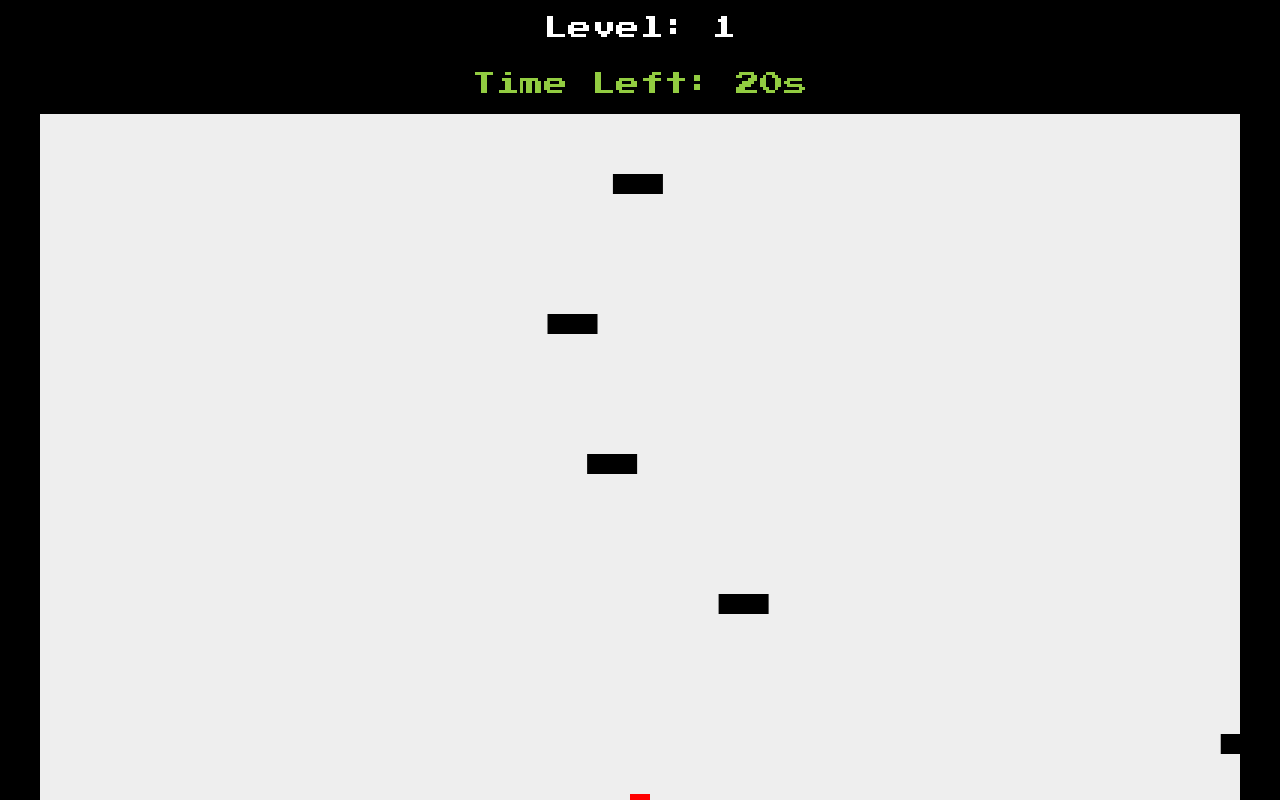
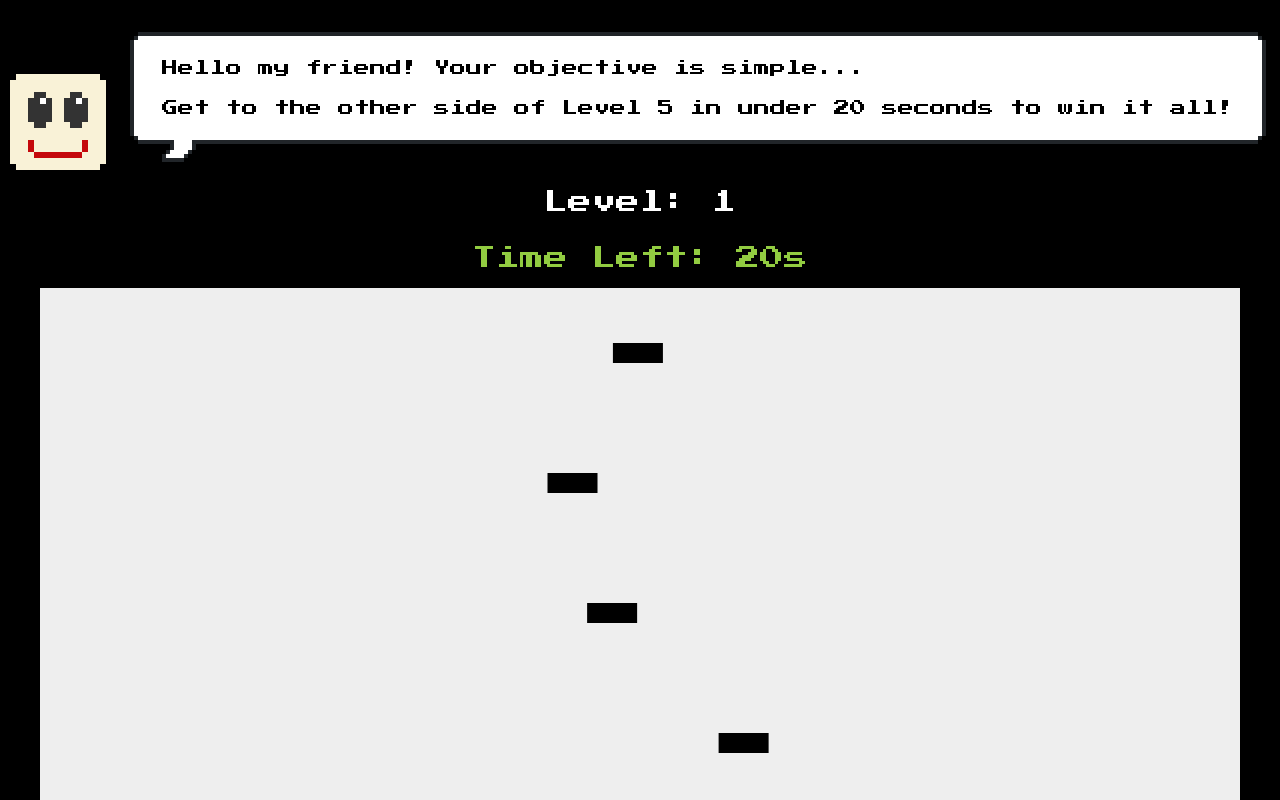
Before and after one commit to nasseh101/the-other-side, a Vue app: page / in a window 1280 px wide. Shown: the top 800 px of the page. Built offline with nearby package versions, Linux system fonts and the light colour scheme; a small style sheet from the web is missing.

Commit message:
Finished the first iteration of the prototype

```diff
--- a/src/App.vue
+++ b/src/App.vue
@@ -1,5 +1,17 @@
 <template>
   <div id="app">
+    <br>
+    <section class="message">
+      <div class="speech-bubble">
+        <div class="speech-icon">
+          <i class="nes-bcrikko"></i>
+        </div>
+        <div class="nes-balloon from-left">
+          <p>Hello my friend! Your objective is simple...</p>
+          <p>Get to the other side of Level 5 in under 20 seconds to win it all!</p>
+        </div>
+      </div>
+    </section>
     <div id="level" class="nes-text">Level: {{ currentLevel }}</div>
     <div
         id="timer"
@@ -8,15 +20,16 @@
     >
       Time Left: {{ timeLeft }}s
     </div>
-    <canvas id="gameCanvas" ref="gameCanvas" width="1200" height="700"></canvas>
-    <br/>
+    <canvas id="gameCanvas" ref="gameCanvas" width="1200" height="650"></canvas>
+    <br>
+    <p>Hit 'Space' to ascend!</p>
     <section>
-      <button type="button" class="nes-btn" onclick="document.getElementById('dialog-default').showModal();">
+      <button type="button" class="nes-btn" @click="showGameModal('quit-modal-dialog')">
         Quit Game
       </button>
-      <dialog class="nes-dialog is-dark is-rounded" id="dialog-default">
+      <br>
+      <dialog class="nes-dialog is-dark is-rounded" id="quit-modal-dialog">
         <form method="dialog">
-          <p class="title">Dialog</p>
           <p>Giving up already?</p>
             <button class="nes-btn">Just kidding!</button>
 
@@ -24,10 +37,60 @@
         </form>
       </dialog>
     </section>
+    <section>
+      <dialog class="nes-dialog is-dark is-rounded" id="time-up-dialog">
+        <form method="dialog">
+          <p class="is-error" style="text-align: center">Game Over!</p>
+          <p>You have unfortunately run out of time my friend!</p>
+          <menu class="dialog-menu">
+            <button class="nes-btn" @click="resetGame">Retry</button>
+            <button class="nes-btn is-error">Quit Game</button>
+          </menu>
+        </form>
+      </dialog>
+    </section>
+    <section>
+      <dialog class="nes-dialog is-dark is-rounded" id="collision-detected-dialog">
+        <form method="dialog">
+          <p class="is-error" style="text-align: center">Game Over!</p>
+          <p>Damn! You were caught before you could get to the other side!</p>
+          <menu class="dialog-menu">
+            <button class="nes-btn" @click="resetGame">Retry</button>
+            <button class="nes-btn is-error">Quit Game</button>
+          </menu>
+        </form>
+      </dialog>
+    </section>
+
+    <section>
+      <dialog class="nes-dialog is-dark is-rounded" id="win-dialog">
+        <form method="dialog">
+          <input type="text" style="opacity: 0; height: 0; width: 0; position: absolute;" autofocus />
+          <div style="text-align: center">
+            <section class="message">
+              <div class="speech-bubble">
+                <div class="speech-icon">
+                  <i class="nes-bcrikko"></i>
+                </div>
+                <div class="nes-balloon from-left">
+                  <p>Welcome to the other side my friend! You got here with {{ timeLeft }}s left to spare!</p>
+                  <p></p>
+                </div>
+              </div>
+            </section>
+          </div>
+          <menu class="dialog-menu">
+            <button class="nes-btn" @click="resetGame">I WANNA DO IT AGAIN!</button>
+            <button class="nes-btn is-error">I'm quite content with this victory</button>
+          </menu>
+        </form>
+      </dialog>
+    </section>
   </div>
 </template>
 <script setup>
 import { onMounted, onBeforeUnmount, ref, reactive } from 'vue';
+import music from '../src/assets/music.mp3';
 
 // References
 const gameCanvas = ref(null);
@@ -40,6 +103,9 @@ const timerInterval = ref(null);
 const currentLevel = ref(1);
 const maxLevel = 5;
 
+// Create an Audio object
+const audio = new Audio(music);
+
 // Canvas and context
 let canvas = null;
 let ctx = null;
@@ -49,7 +115,7 @@ const playerSize = 20;
 const obstacleWidth = 50;
 const obstacleHeight = 20;
 const gravity = 0.6;
-const jumpStrength = -12;
+const jumpStrength = -10;
 
 // Player and obstacles
 const player = reactive({
@@ -75,13 +141,16 @@ onBeforeUnmount(() => {
   }
 });
 
+function showGameModal (elementId) {
+  audio.pause();
+  document.getElementById(elementId).showModal();
+}
+
 function initGame() {
   canvas = gameCanvas.value;
-  console.log(gameCanvas)
   ctx = canvas.getContext('2d');
   player.x = canvas.width / 2 - playerSize / 2;
   player.y = canvas.height - playerSize;
-  console.log('Hello!');
   createObstacles();
   window.addEventListener('keydown', handleKeyDown);
   gameLoop();
@@ -89,6 +158,10 @@ function initGame() {
 
 function handleKeyDown(e) {
   if (!gameStarted.value && e.code === 'Space') {
+    audio.currentTime = 0;
+    audio.play().catch((error) => {
+      console.error('Error playing audio:', error);
+    });
     gameStarted.value = true;
     startTimer();
   }
@@ -107,8 +180,7 @@ function createObstacles() {
   const obstacleSpacing = canvas.width / obstaclesPerRow;
 
   for (let i = 0; i < obstacleRows; i++) {
-    let yPosition =
-        i * rowHeight + rowHeight / 2 - obstacleHeight / 2;
+    let yPosition = i * rowHeight + rowHeight / 2 - obstacleHeight / 2;
 
     for (let j = 0; j < obstaclesPerRow; j++) {
       let xPosition = j * obstacleSpacing + Math.random() * (obstacleSpacing - obstacleWidth);
@@ -181,8 +253,7 @@ function checkCollisions() {
       // Collision detected
       gameOver.value = true;
       clearInterval(timerInterval.value);
-      alert('Game Over! Collision detected.');
-      resetGame();
+      showGameModal('collision-detected-dialog')
       return true;
     }
   }
@@ -197,9 +268,7 @@ function checkWin() {
     } else {
       gameOver.value = true;
       clearInterval(timerInterval.value);
-      alert('Congratulations! You completed all levels!');
-      resetLevel();
-      resetGame();
+      showGameModal('win-dialog')
     }
   }
 }
@@ -254,21 +323,27 @@ function startTimer() {
     if (timeLeft.value <= 0) {
       gameOver.value = true;
       clearInterval(timerInterval.value);
-      alert('Game Over! Time ran out.');
-      resetGame();
+      showGameModal('time-up-dialog');
     }
   }, 1000);
 }
 </script>
+<style>
+/* Remove the "scoped" attribute for global styles or use a separate global CSS file */
+html, body {
+  margin: 0;
+  padding: 0;
+  height: 100%;
+  background-color: #000 !important;; /* Black background */
+  color: #fff; /* Ensure text is visible on the black background */
+}
 
-
-<style scoped>
 #app {
   display: flex;
   flex-direction: column;
   align-items: center;
-  background-color: #000;
-  height: 100%;
+  min-height: 100%; /* Allow the app to expand to full height */
+  background-color: transparent; /* Remove local background to rely on global */
   margin: 0;
   color: #fff;
 }
@@ -284,4 +359,46 @@ function startTimer() {
   border: 2px solid #000;
 }
 
+.centered-dialog {
+  position: fixed;
+  top: 50%;
+  left: 50%;
+  transform: translate(-50%, -50%);
+  margin: 0;
+  padding: 20px;
+  display: flex;
+  flex-direction: column;
+  align-items: center;
+  justify-content: center;
+  min-width: 300px;
+}
+
+/* Center buttons horizontally */
+.dialog-menu {
+  display: flex;
+  justify-content: center;
+  gap: 10px;
+}
+
+/* Adjust button size and spacing for a polished look */
+.dialog-menu button {
+  padding: 10px 20px;
+}
+
+.nes-balloon {
+  color: #000;
+  margin-left: 10px;
+}
+
+.message i {
+  font-size: 100px;
+}
+
+.speech-bubble {
+  display: flex; align-items: center;
+}
+
+.speech-icon {
+  margin-top: 50px; margin-right: 20px
+}
 </style>
```
